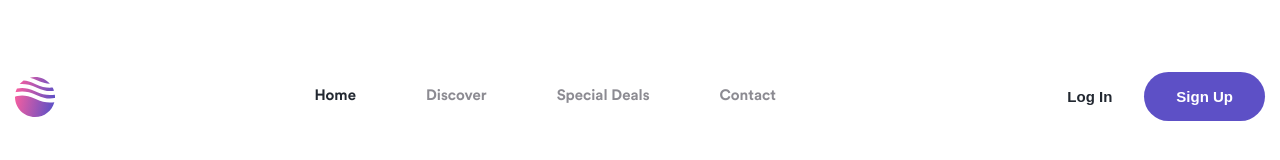
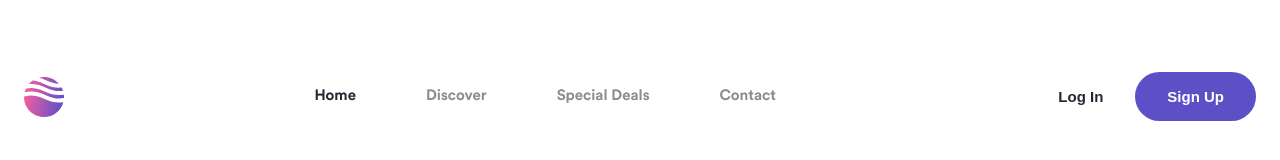
Before and after one commit to jtg-inductions-fe/FE-Assignment-1-Jiya-UID00722-2026, a website built with Vite: page index.html in a window 1280 px wide. Built offline with nearby package versions, Linux system fonts and the light colour scheme.

Commit message:
[JG_A1_NAV]: prevent sticking to sides for devices <1250px & >896px

```diff
--- a/src/styles/abstracts/_mixins.scss
+++ b/src/styles/abstracts/_mixins.scss
@@ -83,7 +83,7 @@
     }
 
     @include media-up(lg) {
-        max-width: 1250px;
+        max-width: min(1250px, calc(100% - 48px));
     }
 }
 
```
